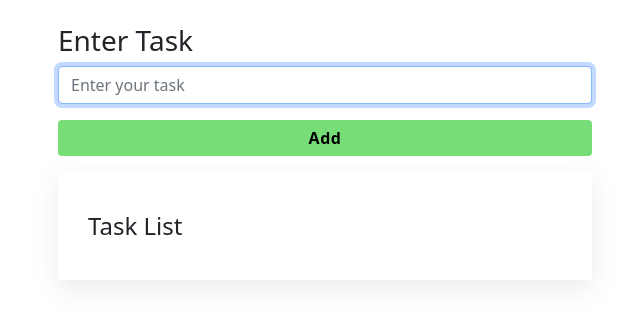
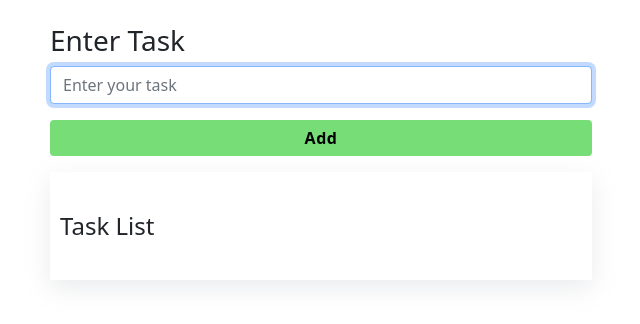
Before and after one commit to cwweb2020/crud-context-task-app, a React (Create React App) app: page / in a window 1280 px wide. Shown: the top 324 px of the page, without its empty margins (36-676 px from the left). Built offline with nearby package versions, Linux system fonts and the light colour scheme.

Commit message:
fixed shadow

```diff
--- a/src/App.js
+++ b/src/App.js
@@ -13,7 +13,7 @@ const App = () => {
 
   return (
     <>
-        <div className="container p-4">
+        <div className="container py-4 px-3">
           <div className="row">
             <div className="col-lg-6 col-xs-12">
               <h1 className="fs-3 text-capitalize">{edit ? 'edit task' : 'enter task'}</h1>
--- a/src/style.scss
+++ b/src/style.scss
@@ -25,7 +25,7 @@ button {
 }
 
 .seccion-total {
-    padding: 0 30px;
+    padding: 0 10px;
    box-shadow: rgba(149, 157, 165, 0.2) 0px 8px 24px;
 
 
```
